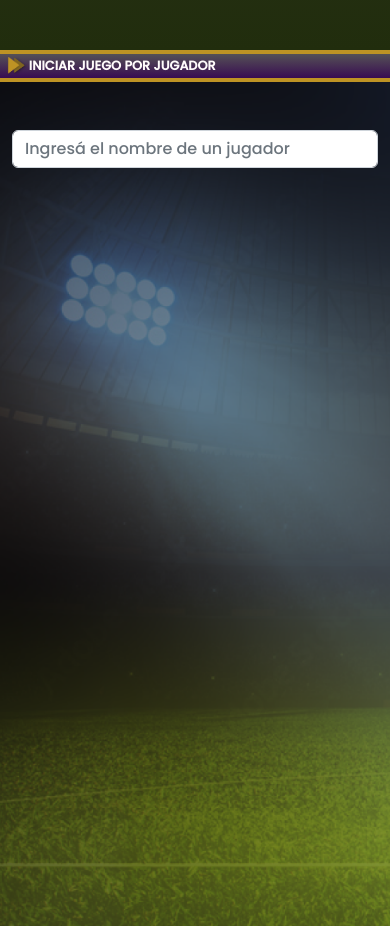
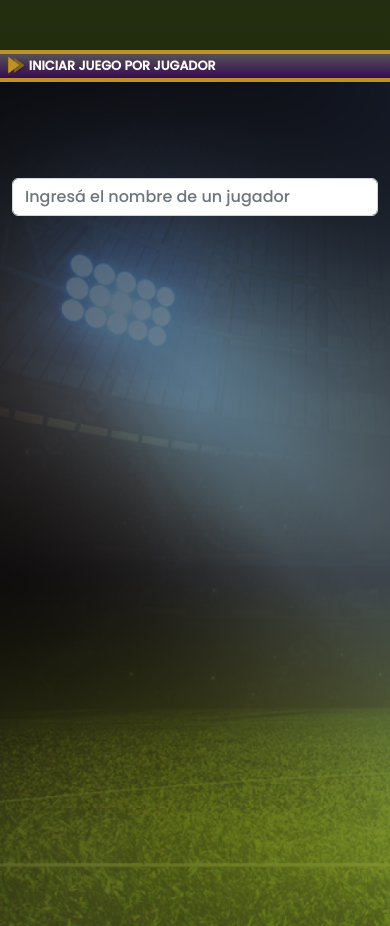
Before and after one commit to fedeteyssan/soccer, a React (Create React App) app: page /home in a window 390 px wide. Shown: the part 3360-4286 px from the top of the page. Built offline with nearby package versions, Linux system fonts and the light colour scheme.

Commit message:
Solucionando scroll busqueda

```diff
--- a/src/containers/ListadoBotinesJugador.scss
+++ b/src/containers/ListadoBotinesJugador.scss
@@ -18,7 +18,7 @@
 
         /*Mobile*/
         @media only screen and (max-width: 768px)  {
-            margin-top: 3rem;
+            margin-top: 6rem;
         }
 
         .input-buscar{
```
